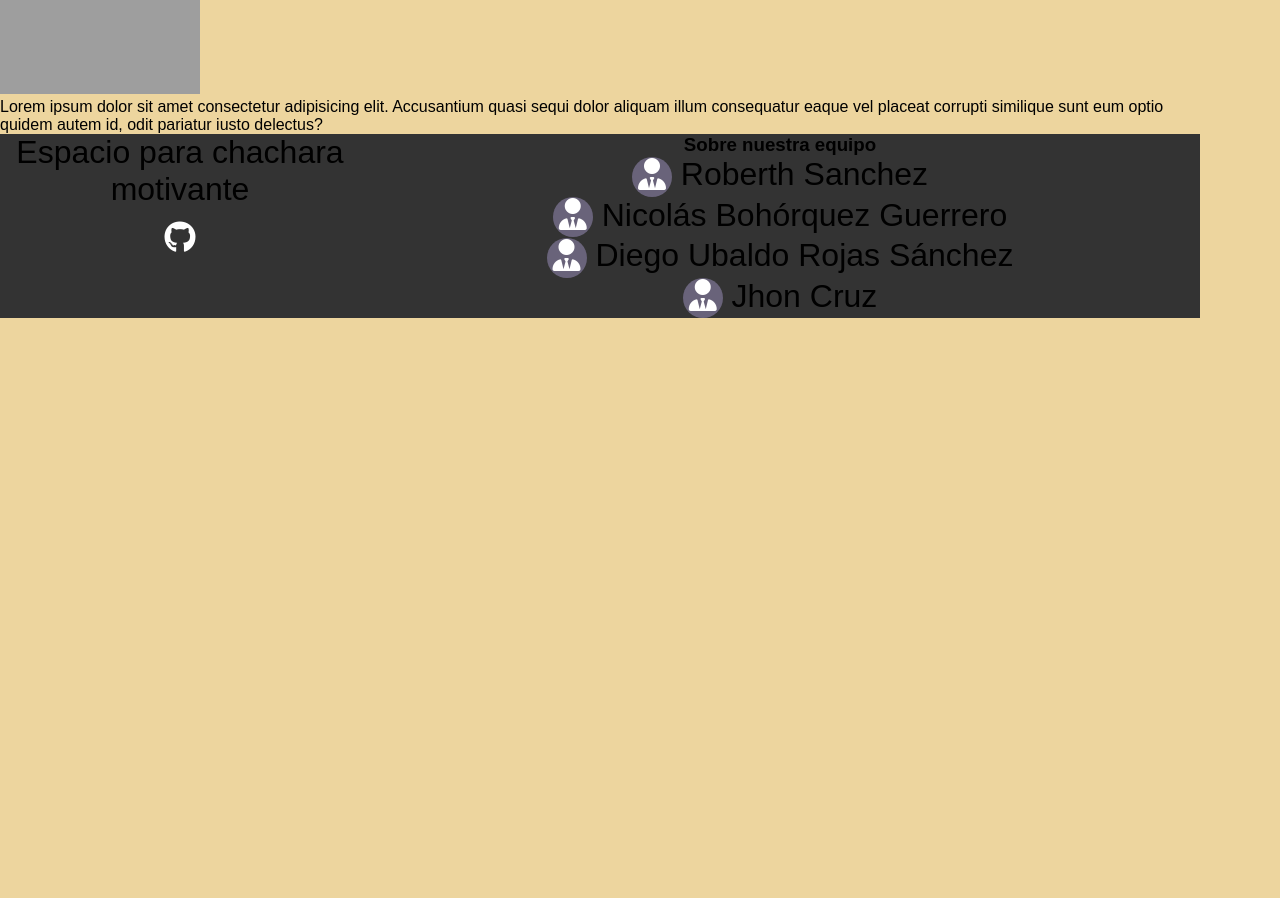
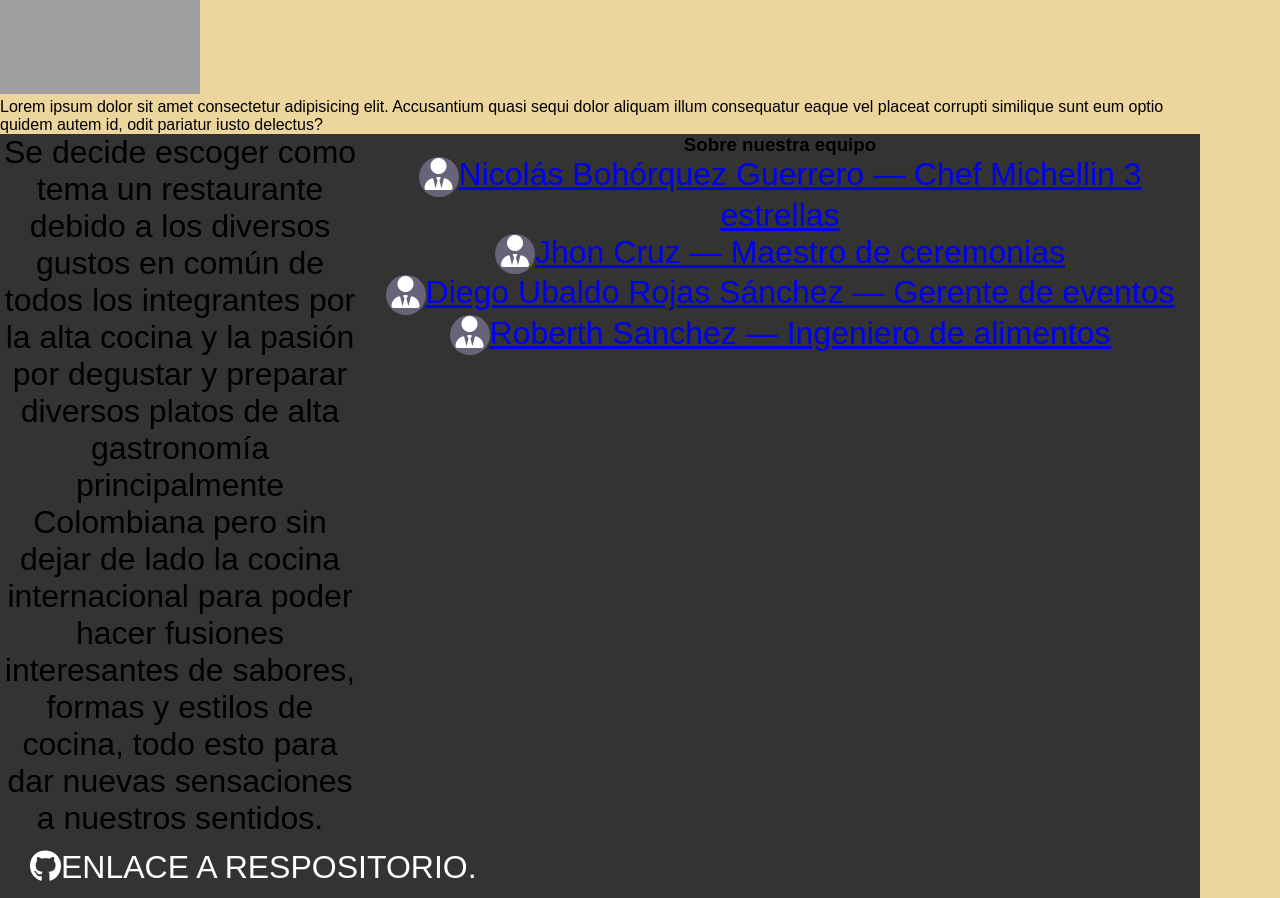
Before and after one commit to nibohr/semana-1-52, a website: page src/index.html in a window 1280 px wide. Shown: the part 4860-5758 px from the top of the page. Before the commit the page ends 5178 px from the top, so only its background shows below. Drawn offline with Linux system fonts and the light colour scheme; grey boxes are pictures that could not be loaded.

Commit message:
Se añade info del footer

```diff
--- a/src/index.html
+++ b/src/index.html
@@ -97,15 +97,15 @@
     <!-- inicio footer  -->
     <footer >
         <div class="motivo">
-          <p>Espacio para chachara motivante</p>
-          <a href="https://github.com/nibohr/semana-1-52"><i class="fab fa-github"></i></a>
+          <p>Se decide escoger como tema un restaurante debido a los diversos gustos en común de todos los integrantes por la alta cocina y la pasión por degustar y preparar diversos platos de alta gastronomía principalmente Colombiana pero sin dejar de lado la cocina internacional para poder hacer fusiones interesantes de sabores, formas y estilos de cocina, todo esto para dar nuevas sensaciones a nuestros sentidos.</p>
+          <a href="https://github.com/nibohr/semana-1-52"><i class="fab fa-github"></i>Enlace a respositorio.</a>
         </div>
         <div class="info_contacto">
             <h3>Sobre nuestra equipo</h3>
-            <p><i class="fas fa-user-tie"></i> Roberth Sanchez </p>
-			<p><i class="fas fa-user-tie"></i> Nicolás Bohórquez Guerrero</p>
-			<p><i class="fas fa-user-tie"></i> Diego Ubaldo Rojas Sánchez</p>
-			<p><i class="fas fa-user-tie"></i> Jhon Cruz</p>
+            <p><i class="fas fa-user-tie"></i><a href="mailto:nbohorquez@renaissance.co">Nicolás Bohórquez Guerrero  &mdash; Chef Michellin 3 estrellas</p></a>
+			<p><i class="fas fa-user-tie"></i><a href="mailto:jcruz@renaissance.co">Jhon Cruz  &mdash; Maestro de ceremonias</p></a>
+			<p><i class="fas fa-user-tie"></i><a href="mailto:drojas@renaissance.co">Diego Ubaldo Rojas Sánchez  &mdash; Gerente de eventos</p></a>
+			<p><i class="fas fa-user-tie"></i><a href="mailto:rsanchez@renaissance.co">Roberth Sanchez  &mdash; Ingeniero de alimentos</p></a>
         </div>
     </footer>
     <!-- fin del footer -->
```
